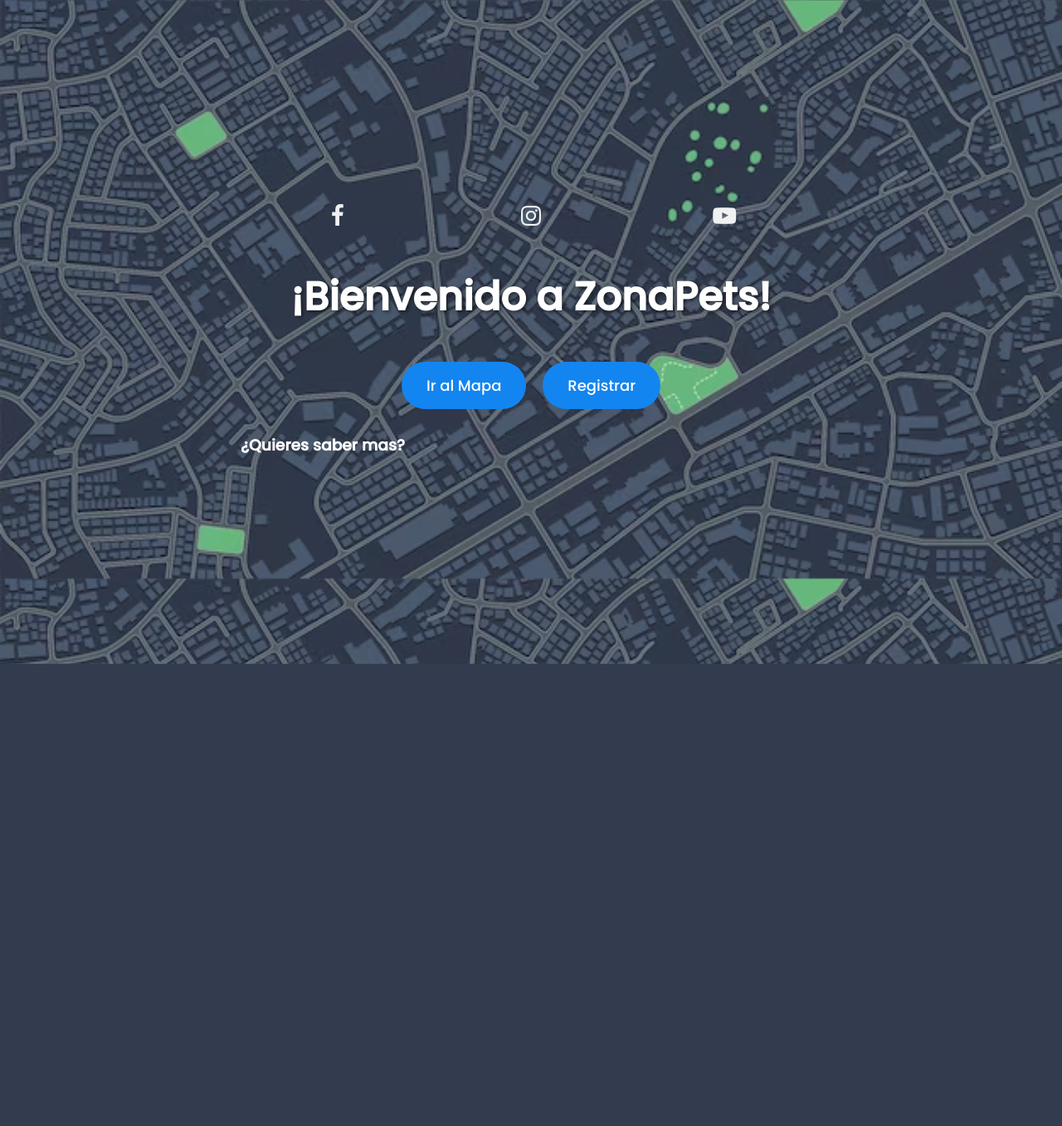
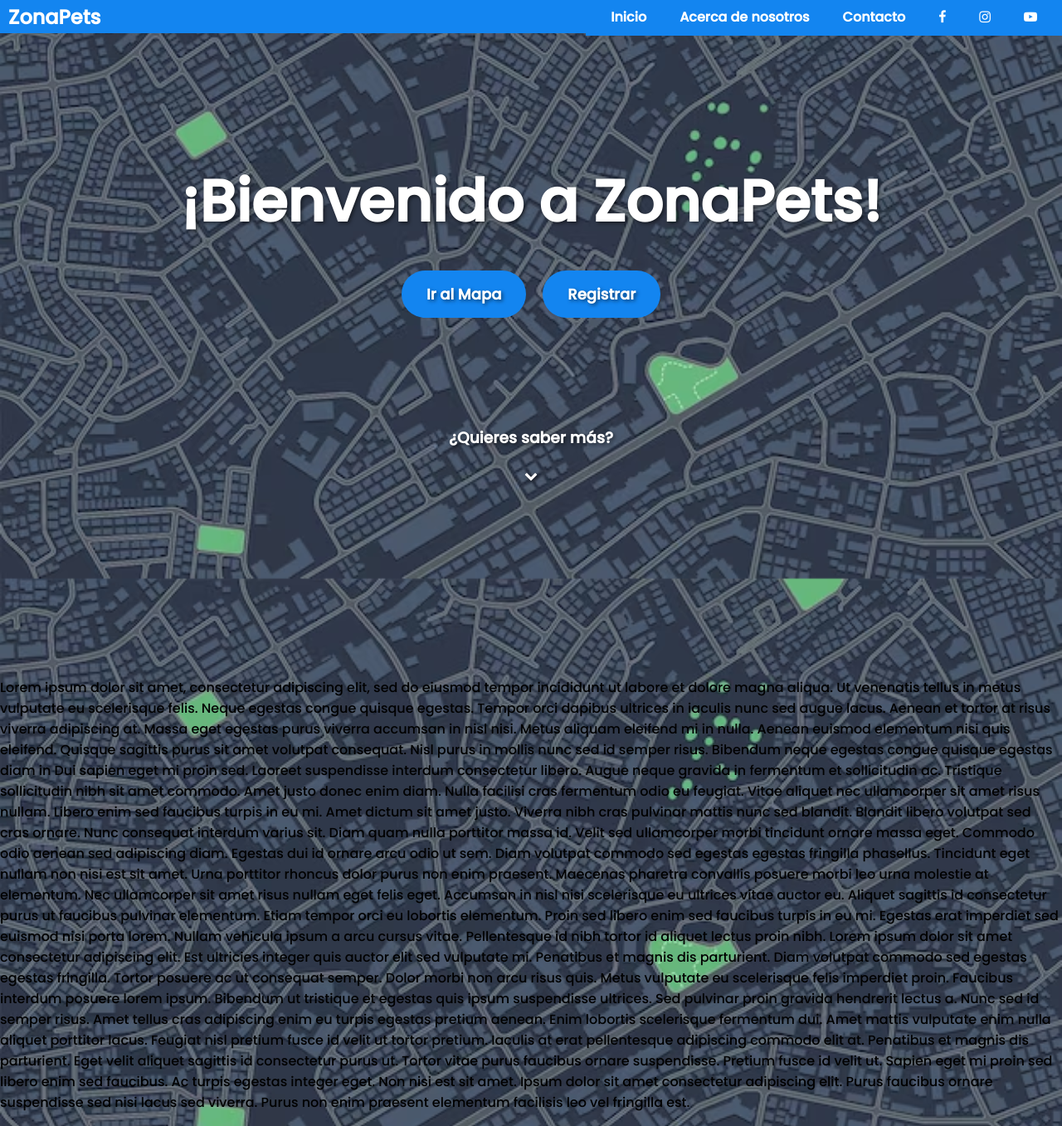
Before and after one commit to Cristian7B/ZonaPets, a Django app: page /inicio-zonapets/ in a window 1280 px wide. Shown: the whole page at 83% size. Before the commit the page ends 800 px from the top, so only its background shows below. Run offline with Django 4.2, Linux system fonts and the light colour scheme; data comes from the database, SQL or seed files in the repository; both versions use the stored data as it was after the commit.

Commit message:
Interfaz Final-CSS Bien

```diff
--- a/PetSearch/Templates/pagina_principal.html
+++ b/PetSearch/Templates/pagina_principal.html
@@ -1,36 +1,55 @@
 <!DOCTYPE html>
 <html lang="es">
+
 <head>
     <meta charset="UTF-8">
     <meta name="viewport" content="width=device-width, initial-scale=1.0">
     <title>ZonaPets - Encuentra lugares pet-friendly</title>
     <link rel="stylesheet" href="https://fonts.googleapis.com/css2?family=Poppins:wght@500&display=swap">
 </head>
+
 {% load static %}
-
-
-<link rel="stylesheet" href="{% static 'imagenes/iniciop.css' %}">
+<link rel="stylesheet" href="{% static 'imagenes/inicio.css' %}">
 <link rel="stylesheet" href="https://stackpath.bootstrapcdn.com/font-awesome/4.7.0/css/font-awesome.min.css">
 
+<body style="background-image:url('{% static 'imagenes/wallpaper.avif' %}'); background-attachment: scroll; background-size: 100%;">
+    <div class="container">
+        <section>
+                <h2 class="logo-nombre">ZonaPets</h2>
+            <nav>
+                <ul>
+                    <li><a href="#inicio">Inicio</a></li>
+                    <li><a href="#acerca">Acerca de nosotros</a></li>
+                    <li><a href="#contacto">Contacto</a></li>
+                    <li><a href="https://www.facebook.com/" class="fa fa-facebook"></a></li>
+                    <li><a href="https://www.instagram.com/" class="fa fa-instagram"></a></li>
+                    <li><a href="https://www.youtube.com/" class="fa fa-youtube-play"></a></li>
 
-<body style="background-image:url('{% static 'imagenes/wallpaper.avif' %}'); background-attachment: scroll; background-size: 100%;">
+                </ul>
+            </nav>
+        </section>
+
         <header>
-        <div>
-            <section class="buttons">
-                <a href="https://www.facebook.com/" class="fa fa-facebook"></a>
-                <a href="https://www.instagram.com/" class="fa fa-instagram"></a>
-                <a href="https://www.youtube.com/" class="fa fa-youtube-play"></a>
-            </section>
-        </div>
 
-        <h1>¡Bienvenido a ZonaPets!</h1>
+            <h1 class="nombre">¡Bienvenido a ZonaPets!</h1>
+
             <div class="boton-container">
                 <a href="http://127.0.0.1:8000/vermapa/" class="boton">Ir al Mapa</a>
                 <a href="http://127.0.0.1:8000/registrar/" class="boton">Registrar</a>
             </div>
 
-        <h3>¿Quieres saber mas?</h3>
+            <h3 class="info">¿Quieres saber más?</h3>
+            <a class="fa fa-chevron-down"></a>
         </header>
+    </div>
+    <div>
+        <p>
+            Lorem ipsum dolor sit amet, consectetur adipiscing elit, sed do eiusmod tempor incididunt ut labore et dolore magna aliqua. Ut venenatis tellus in metus vulputate eu scelerisque felis. Neque egestas congue quisque egestas. Tempor orci dapibus ultrices in iaculis nunc sed augue lacus. Aenean et tortor at risus viverra adipiscing at. Massa eget egestas purus viverra accumsan in nisl nisi. Metus aliquam eleifend mi in nulla. Aenean euismod elementum nisi quis eleifend. Quisque sagittis purus sit amet volutpat consequat. Nisl purus in mollis nunc sed id semper risus. Bibendum neque egestas congue quisque egestas diam in
+        Dui sapien eget mi proin sed. Laoreet suspendisse interdum consectetur libero. Augue neque gravida in fermentum et sollicitudin ac. Tristique sollicitudin nibh sit amet commodo. Amet justo donec enim diam. Nulla facilisi cras fermentum odio eu feugiat. Vitae aliquet nec ullamcorper sit amet risus nullam. Libero enim sed faucibus turpis in eu mi. Amet dictum sit amet justo. Viverra nibh cras pulvinar mattis nunc sed blandit. Blandit libero volutpat sed cras ornare. Nunc consequat interdum varius sit. Diam quam nulla porttitor massa id. Velit sed ullamcorper morbi tincidunt ornare massa eget. Commodo odio aenean sed adipiscing diam. Egestas dui id ornare arcu odio ut sem. Diam volutpat commodo sed egestas egestas fringilla phasellus. Tincidunt eget nullam non nisi est sit amet.
+        Urna porttitor rhoncus dolor purus non enim praesent. Maecenas pharetra convallis posuere morbi leo urna molestie at elementum. Nec ullamcorper sit amet risus nullam eget felis eget. Accumsan in nisl nisi scelerisque eu ultrices vitae auctor eu. Aliquet sagittis id consectetur purus ut faucibus pulvinar elementum. Etiam tempor orci eu lobortis elementum. Proin sed libero enim sed faucibus turpis in eu mi. Egestas erat imperdiet sed euismod nisi porta lorem. Nullam vehicula ipsum a arcu cursus vitae. Pellentesque id nibh tortor id aliquet lectus proin nibh. Lorem ipsum dolor sit amet consectetur adipiscing elit. Est ultricies integer quis auctor elit sed vulputate mi. Penatibus et magnis dis parturient. Diam volutpat commodo sed egestas egestas fringilla. Tortor posuere ac ut consequat semper. Dolor morbi non arcu risus quis. Metus vulputate eu scelerisque felis imperdiet proin.
+        Faucibus interdum posuere lorem ipsum. Bibendum ut tristique et egestas quis ipsum suspendisse ultrices. Sed pulvinar proin gravida hendrerit lectus a. Nunc sed id semper risus. Amet tellus cras adipiscing enim eu turpis egestas pretium aenean. Enim lobortis scelerisque fermentum dui. Amet mattis vulputate enim nulla aliquet porttitor lacus. Feugiat nisl pretium fusce id velit ut tortor pretium. Iaculis at erat pellentesque adipiscing commodo elit at. Penatibus et magnis dis parturient. Eget velit aliquet sagittis id consectetur purus ut. Tortor vitae purus faucibus ornare suspendisse. Pretium fusce id velit ut. Sapien eget mi proin sed libero enim sed faucibus. Ac turpis egestas integer eget. Non nisi est sit amet. Ipsum dolor sit amet consectetur adipiscing elit. Purus faucibus ornare suspendisse sed nisi lacus sed viverra. Purus non enim praesent elementum facilisis leo vel fringilla est.
+        </p>
+    </div>
 </body>
-</div>
+
 </html>
--- /dev/null
+++ b/PetSearch/static/imagenes/inicio.css
@@ -0,0 +1,136 @@
+body {
+    overflow-y: scroll;
+    font-family: 'Poppins', sans-serif;
+    margin: 0;
+}
+
+.container {
+    align-items: center;
+    justify-content: center;
+    height: 100vh;
+}
+section {
+    margin: 0;
+    display: flex;
+    justify-content: space-between;
+    background-color: #1385F0;
+    height: 40px;
+    align-items: center;
+    margin-bottom: 150px;
+}
+header {
+    font-family:'Poppins', sans-serif;
+    text-align: center;
+    justify-content: center;
+    color: #fff;
+    text-shadow: 2px 2px 4px rgba(0, 0, 0, 0.5);
+}
+.logo-nombre {
+    display: flex;
+    align-items: center;
+    color: #fff;
+    padding-left: 10px;
+}
+.nombre{
+    font-size: 70px;
+    margin-bottom: 20px;
+}
+/* Estilos generales para el nav */
+nav {
+    justify-content: space-evenly;
+    padding: 10px;
+    background-color: #1385F0;
+}
+
+ul {
+    list-style-type: none;
+    margin: 0;
+    padding: 0;
+    display: flex;
+    justify-content: space-evenly;
+}
+
+li {
+    margin: 0 20px; /* Espaciado entre elementos de la lista */
+}
+
+a {
+    text-decoration: none;
+    color: #ffffff; /* Cambia el color del texto según tus preferencias */
+    font-size: 16px;
+    font-weight: bold;
+    transition: color 0.3s ease-in-out;
+}
+
+a:hover {
+    color: #0F5B9E; /* Cambia el color al pasar el ratón sobre el enlace */
+}
+
+
+
+h1 {
+    display: flex;
+    flex-direction: column;
+    font-weight: 600;
+    font-size: 3em;
+}
+
+h3 {
+    display: flex;
+    flex-direction: column;
+    color: #ffffff;
+}
+
+.boton-container {
+    display: flex;
+    justify-content: center;
+}
+
+.boton {
+    display: inline-block;
+    padding: 15px 30px;
+    margin: 10px;
+    font-size: 18px;
+    text-align: center;
+    text-decoration: none;
+    cursor: pointer;
+    border: none;
+    border-radius: 50px;
+    color: #fff;
+    background-color: #1385F0;
+    transition: background-color 0.3s, color 0.3s;
+}
+
+.boton:hover {
+    background-color: #0F5B9E;
+    color: #fff;
+}
+
+.buttons {
+    display: flex;
+    flex-direction: row;
+    min-width: 700px;
+    display: flex;
+    justify-content: space-between;
+    align-items: center;
+}
+
+.buttons a {
+    text-decoration: none;
+    font-size: 28px;
+    width: 60px;
+    height: 60px;
+    line-height: 60px;
+    text-align: center;
+    color: #f1f1f1;
+    border-radius: 50%;
+    transition: all .4s ease-in-out;
+}
+
+.buttons a:hover {
+    transform: scale(1.2);
+}
+
+.info {
+    margin-top: 120px;
+}
--- a/PetSearch/static/imagenes/iniciop.css
+++ /dev/null
@@ -1,79 +0,0 @@
-body {
-    overflow-y: scroll;
-    font-family: 'Poppins', sans-serif;
-    display: flex;
-    flex-direction: column;
-    align-items: center;
-    justify-content: center;
-    height: 100vh;
-    margin: 0;
-}
-
-h1 {
-    font-family: 'Poppins', sans-serif;
-    font-weight: 600;
-    font-size: 3em;
-    color: #fff;
-    text-align: center;
-    text-shadow: 2px 2px 4px rgba(0, 0, 0, 0.5);
-}
-
-h3 {
-    color: #ffffff;
-    justify-content: center;
-}
-.boton-container {
-    display: flex;
-    justify-content: center;
-}
-
-.boton {
-    font-family: 'Poppins', sans-serif;
-    display: inline-block;
-    padding: 15px 30px;
-    margin: 10px;
-    font-size: 18px;
-    text-align: center;
-    text-decoration: none;
-    cursor: pointer;
-    border: none;
-    border-radius: 50px;
-    color: #fff;
-    background-color: #1385F0;
-    transition: background-color 0.3s, color 0.3s;
-}
-
-.boton:hover {
-    background-color: #0F5B9E;
-    color: #fff;
-}
-
-.instagram-logo {
-    position: fixed;
-    top: 10px;
-    right: 10px;
-    width: 30px; /* Ajusta según sea necesario */
-    height: 30px; /* Ajusta según sea necesario */
-}
-
-.buttons {
-    min-width: 700px;
-    display: flex;
-    justify-content: space-around;
-  }
-
-  .buttons a {
-    text-decoration: none;
-    font-size: 28px;
-    width: 60px;
-    height: 60px;
-    line-height: 60px;
-    text-align: center;
-    color: #f1f1f1;
-    border-radius: 50%;
-    transition: all .4s ease-in-out;
-  }
-
-  .buttons a:hover {
-    transform: scale(1.2);
-  }
```
Also changed, not shown: PetSearch/Templates/registrar.html (+20 -4 lines), PetSearch/static/imagenes/registrar.css (deleted, +0 -19 lines), PetSearch/static/imagenes/registrar1.css (added, +87 -0 lines), PetSearch/migrations/0040_auto_20231117_1622.py (added), PetSearch/migrations/0041_auto_20231117_1656.py (added), PetSearch/static/imagenes/maps.png (added), db.sqlite3. Lines whose indentation alone changed are shown as unchanged.
